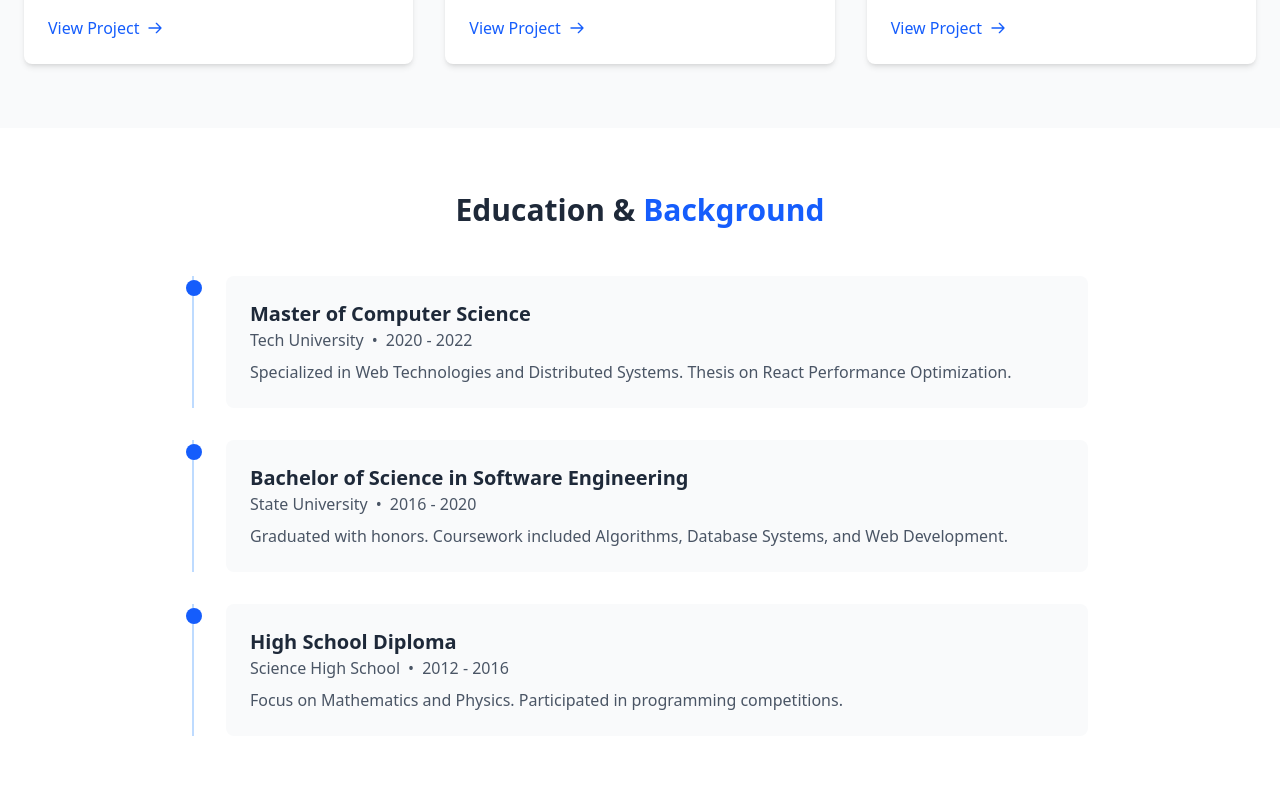
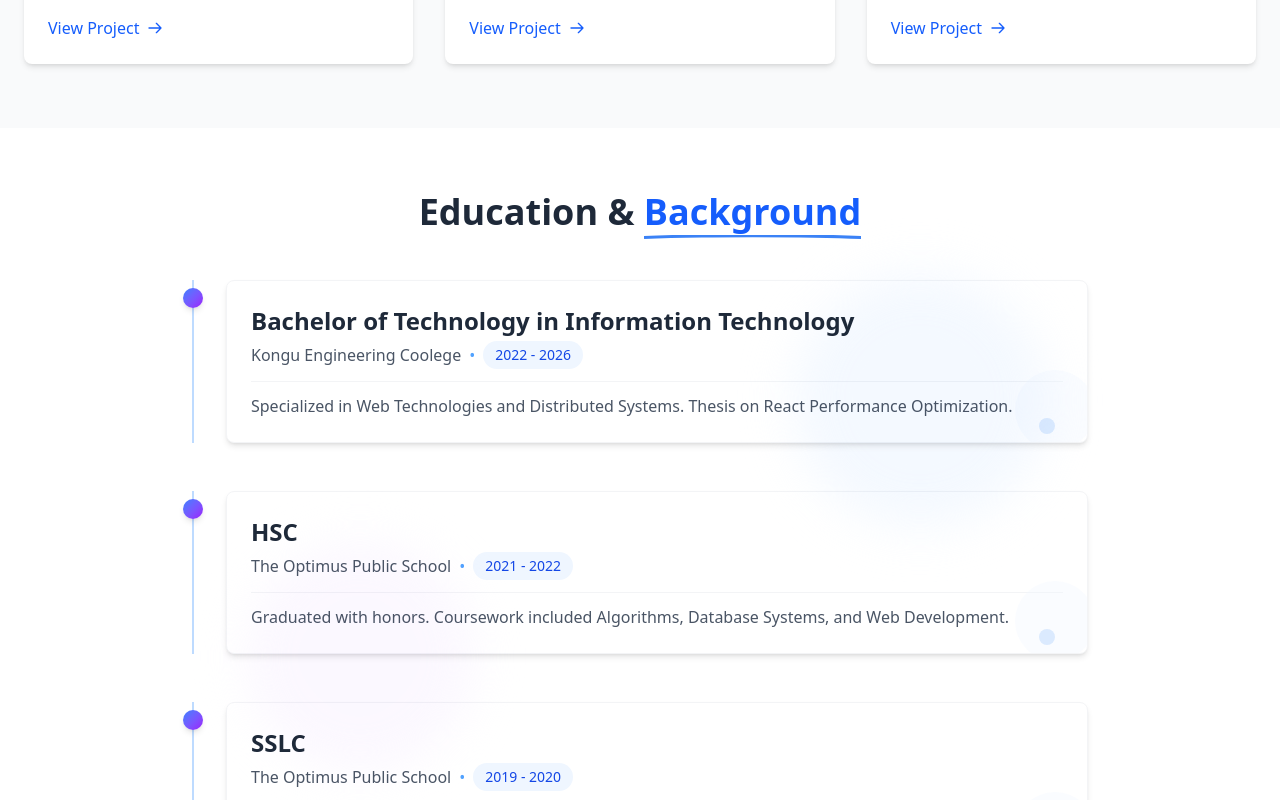
Before and after one commit to varunesharasu/Portfolio, a React (Vite) app in the folder client/: page / in a window 1280 px wide. Shown: the part 1820-2620 px from the top of the page. Built offline with nearby package versions, Linux system fonts and the light colour scheme.

Commit message:
Updated Education.jsx

```diff
--- a/client/src/pages/Education.jsx
+++ b/client/src/pages/Education.jsx
@@ -1,48 +1,84 @@
 export default function Education() {
   const education = [
     {
-      degree: "Master of Computer Science",
-      institution: "Tech University",
-      year: "2020 - 2022",
+      degree: "Bachelor of Technology in Information Technology",
+      institution: "Kongu Engineering Coolege",
+      year: "2022 - 2026",
       description: "Specialized in Web Technologies and Distributed Systems. Thesis on React Performance Optimization."
     },
     {
-      degree: "Bachelor of Science in Software Engineering",
-      institution: "State University",
-      year: "2016 - 2020",
+      degree: "HSC",
+      institution: "The Optimus Public School",
+      year: "2021 - 2022",
       description: "Graduated with honors. Coursework included Algorithms, Database Systems, and Web Development."
     },
     {
-      degree: "High School Diploma",
-      institution: "Science High School",
-      year: "2012 - 2016",
+      degree: "SSLC",
+      institution: "The Optimus Public School",
+      year: "2019 - 2020",
       description: "Focus on Mathematics and Physics. Participated in programming competitions."
     }
   ]
 
   return (
-    <section className="py-16 px-6 bg-white">
-      <div className="container mx-auto max-w-4xl">
-        <h2 className="text-3xl font-bold text-center text-gray-800 mb-12">
-          Education & <span className="text-blue-600">Background</span>
+    <section className="py-16 px-6 bg-white relative overflow-hidden">
+      <div className="container mx-auto max-w-4xl relative z-10">
+        <h2 className="text-4xl font-bold text-center text-gray-800 mb-12">
+          Education & <span className="text-blue-600 relative">
+            Background
+            <svg className="absolute -bottom-1 left-0 w-full" height="5" viewBox="0 0 200 5" preserveAspectRatio="none">
+              <path d="M0 2.5C50 0 150 0 200 2.5" stroke="#3B82F6" strokeWidth="3" fill="none" />
+            </svg>
+          </span>
         </h2>
 
-        <div className="space-y-8">
+        <div className="space-y-12">
           {education.map((edu, index) => (
-            <div key={index} className="relative pl-8 border-l-2 border-blue-200">
-              <div className="absolute w-4 h-4 bg-blue-600 rounded-full -left-2 top-1"></div>
-              <div className="bg-gray-50 p-6 rounded-lg">
-                <h3 className="text-xl font-semibold text-gray-800">{edu.degree}</h3>
+            <div key={index} className="relative pl-8 border-l-2 border-blue-200 group">
+              <div className="absolute w-5 h-5 bg-gradient-to-br from-blue-500 to-purple-600 rounded-full -left-[11px] top-2 shadow-md transition-all duration-300 group-hover:scale-125 group-hover:shadow-blue-300"></div>
+              <div className="bg-white p-6 rounded-lg shadow-md transition-all duration-300 group-hover:-translate-y-1 group-hover:shadow-lg relative overflow-hidden border border-gray-100">
+                <h3 className="text-2xl font-bold text-gray-800 mb-1">{edu.degree}</h3>
                 <div className="flex items-center text-gray-600 mb-2">
-                  <span>{edu.institution}</span>
-                  <span className="mx-2">•</span>
-                  <span>{edu.year}</span>
+                  <span className="font-medium">{edu.institution}</span>
+                  <span className="mx-2 text-blue-400">•</span>
+                  <span className="bg-blue-50 text-blue-700 px-3 py-1 rounded-full text-sm font-medium">{edu.year}</span>
                 </div>
-                <p className="text-gray-600">{edu.description}</p>
+                <p className="text-gray-600 mt-3 border-t border-gray-100 pt-3">{edu.description}</p>
+
+                {/* Add decorative elements */}
+                <div className="absolute -right-2 -bottom-2 w-20 h-20 bg-blue-50 rounded-full opacity-30"></div>
+                <div className="absolute right-8 bottom-2 w-4 h-4 bg-blue-100 rounded-full"></div>
+              </div>
+
+              {/* Add animation trigger on hover */}
+              <div className="absolute -left-10 top-3 bg-white p-2 rounded-full shadow-md transform transition-all duration-300 opacity-0 group-hover:opacity-100 group-hover:-translate-x-1">
+                <svg xmlns="http://www.w3.org/2000/svg" className="h-5 w-5 text-blue-500" fill="none" viewBox="0 0 24 24" stroke="currentColor">
+                  <path strokeLinecap="round" strokeLinejoin="round" strokeWidth={2} d="M9 5l7 7-7 7" />
+                </svg>
               </div>
             </div>
           ))}
         </div>
+
+        {/* Add decorative background elements */}
+        <div className="absolute top-20 right-10 w-64 h-64 bg-blue-50 rounded-full mix-blend-multiply filter blur-xl opacity-70 animate-blob"></div>
+        <div className="absolute bottom-20 left-10 w-64 h-64 bg-purple-50 rounded-full mix-blend-multiply filter blur-xl opacity-70 animate-blob animation-delay-2000"></div>
+
+        {/* Add custom styles */}
+        <style jsx>{`
+          @keyframes blob {
+            0% { transform: scale(1); }
+            33% { transform: scale(1.1); }
+            66% { transform: scale(0.9); }
+            100% { transform: scale(1); }
+          }
+          .animate-blob {
+            animation: blob 7s infinite;
+          }
+          .animation-delay-2000 {
+            animation-delay: 2s;
+          }
+        `}</style>
       </div>
     </section>
   )
```
